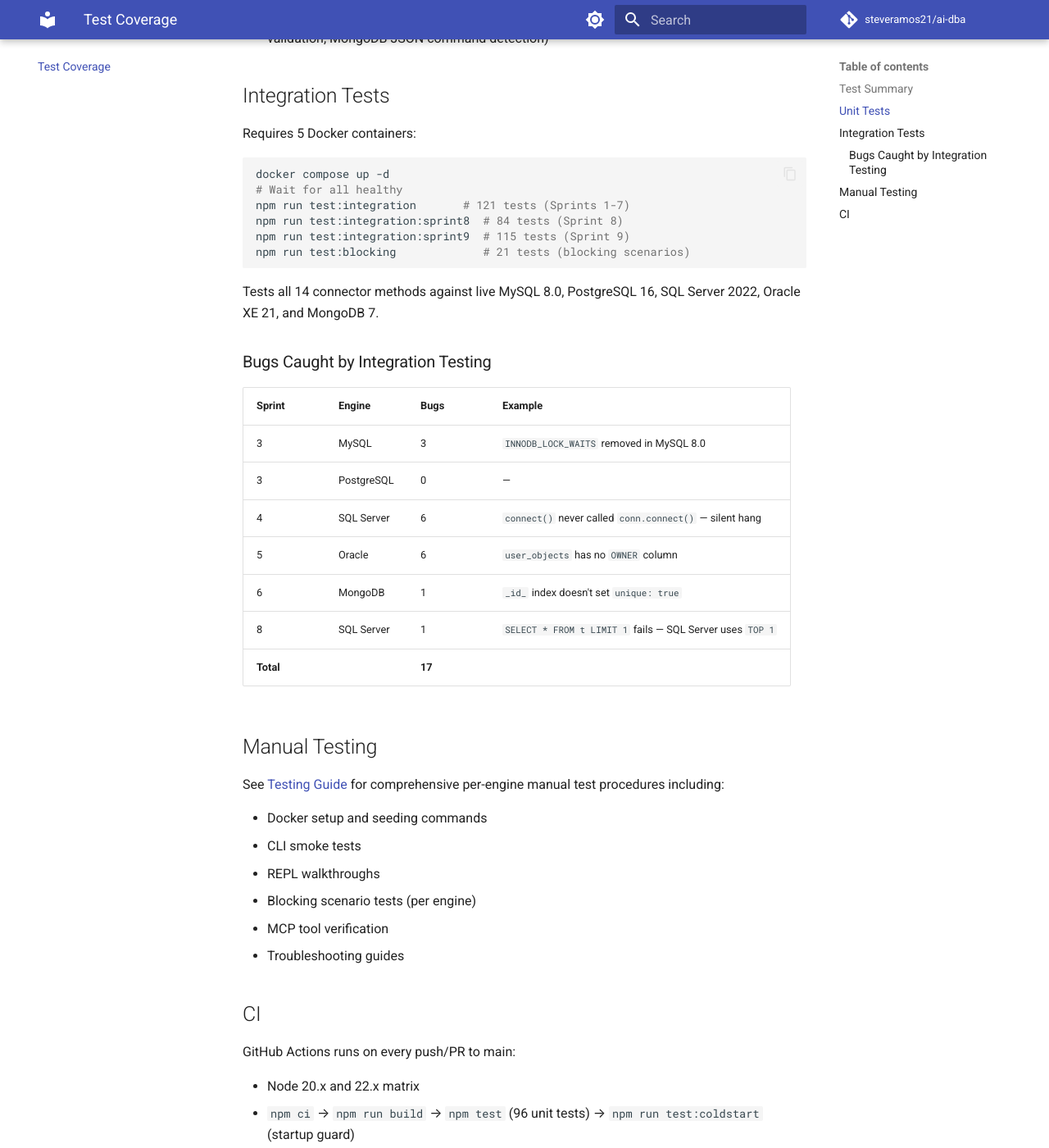
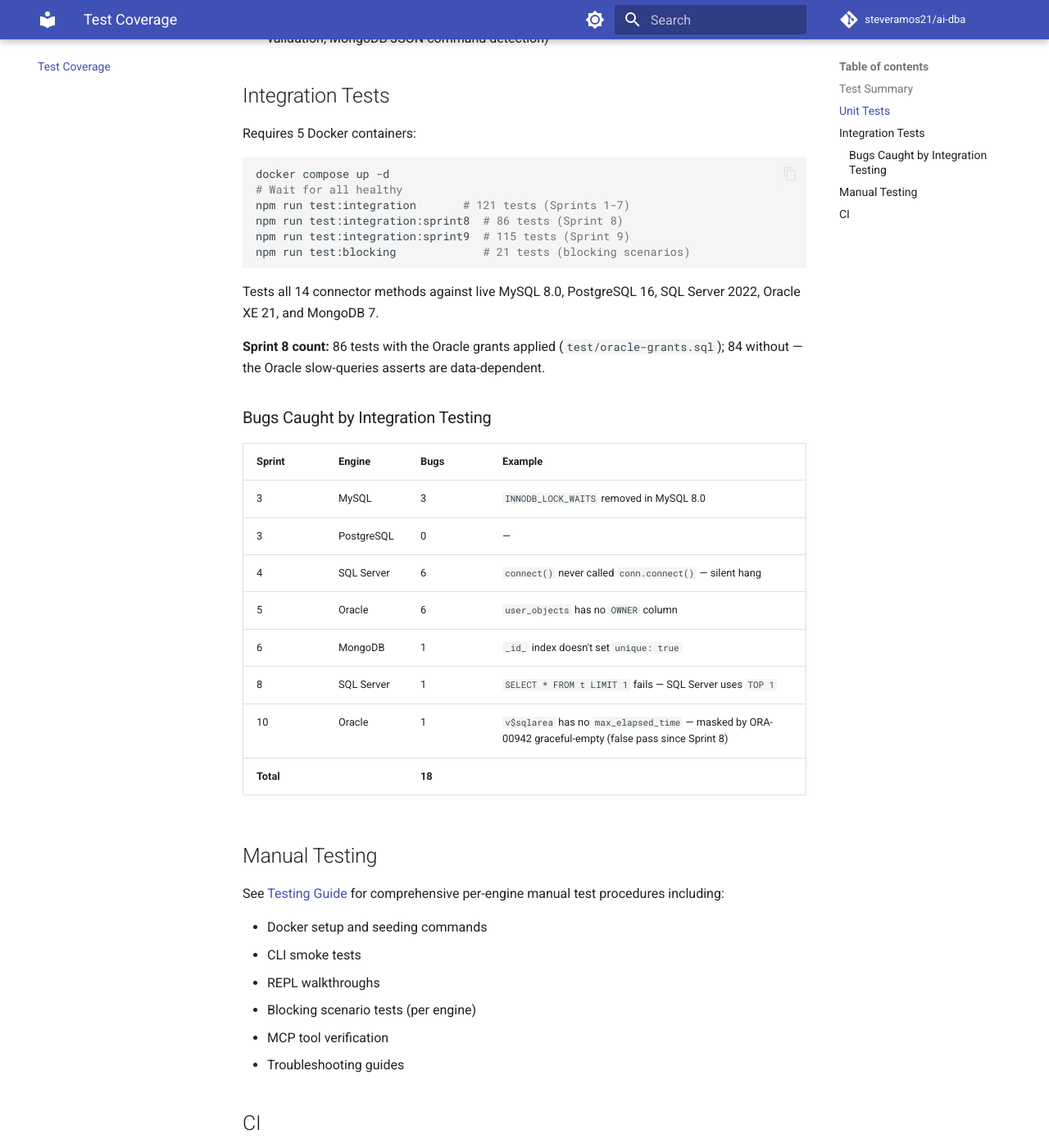
Before and after one commit to steveramos21/ai-dba, an MkDocs documentation site: the page built from docs/test-summary.md, in a window 1280 px wide and 1400 px high, scrolled down 1005 px. Shown: the whole window at 82% size. Built offline with MkDocs 1.6.1 and Material for MkDocs 9.7.7, drawn with Linux system fonts in a browser that asks for light colours; comment, search, counter and statistics services are not loaded.

Commit message:
docs: sprint8 86/439 totals (oracle-grants footnote); record the post-review Oracle discovery
- test-summary / index / testing-guide / SPRINT: Sprint 8 = 86 with grants (84 without), totals 439
- test-summary bugs table: add the Oracle v$sqlarea column bug caught post-review (17 -> 18)
- SPRINT.md review-round: record the latent ORA-00904 discovery + fix (4e6de0c)
- SPRINT.md deferred: graceful-degradation masking lesson for Part 2

````diff
--- a/docs/test-summary.md
+++ b/docs/test-summary.md
@@ -6,10 +6,10 @@
 |------|-------|---------|
 | Unit tests | 96 | `npm test` |
 | Integration tests (Sprints 1-7) | 121 | `npm run test:integration` |
-| Integration tests (Sprint 8) | 84 | `npm run test:integration:sprint8` |
+| Integration tests (Sprint 8) | 86 | `npm run test:integration:sprint8` |
 | Integration tests (Sprint 9) | 115 | `npm run test:integration:sprint9` |
 | Integration tests (blocking scenarios) | 21 | `npm run test:blocking` |
-| **Total** | **437** | |
+| **Total** | **439** | |
 
 Plus a 3-check cold-start guard (`npm run test:coldstart`): scans `dist/` for static driver imports and enforces MCP/CLI startup ceilings — wired into CI.
 
@@ -33,12 +33,14 @@ Requires 5 Docker containers:
 docker compose up -d
 # Wait for all healthy
 npm run test:integration       # 121 tests (Sprints 1-7)
-npm run test:integration:sprint8  # 84 tests (Sprint 8)
+npm run test:integration:sprint8  # 86 tests (Sprint 8)
 npm run test:integration:sprint9  # 115 tests (Sprint 9)
 npm run test:blocking             # 21 tests (blocking scenarios)
 ```
 
 Tests all 14 connector methods against live MySQL 8.0, PostgreSQL 16, SQL Server 2022, Oracle XE 21, and MongoDB 7.
+
+**Sprint 8 count:** 86 tests with the Oracle grants applied (`test/oracle-grants.sql`); 84 without — the Oracle slow-queries asserts are data-dependent.
 
 ### Bugs Caught by Integration Testing
 
@@ -50,7 +52,8 @@ Tests all 14 connector methods against live MySQL 8.0, PostgreSQL 16, SQL Server
 | 5 | Oracle | 6 | `user_objects` has no `OWNER` column |
 | 6 | MongoDB | 1 | `_id_` index doesn't set `unique: true` |
 | 8 | SQL Server | 1 | `SELECT * FROM t LIMIT 1` fails — SQL Server uses `TOP 1` |
-| **Total** | | **17** | |
+| 10 | Oracle | 1 | `v$sqlarea` has no `max_elapsed_time` — masked by ORA-00942 graceful-empty (false pass since Sprint 8) |
+| **Total** | | **18** | |
 
 ## Manual Testing
 
````
Also changed, not shown: SPRINT.md (+4 -2 lines), docs/index.md (+2 -2 lines), docs/testing-guide.md (+1 -1 lines).
